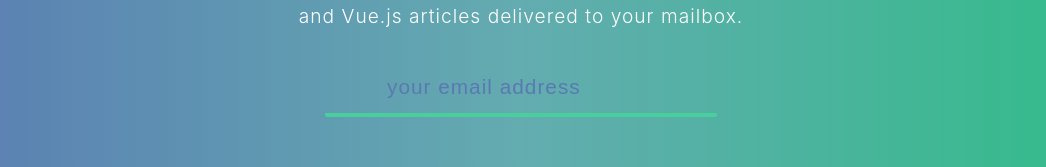
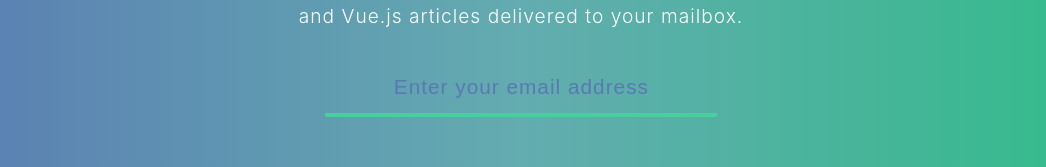
Before and after one commit to dxphilo/weekly-vue, a Vue app: page / in a window 1280 px wide. Shown: the part 437-604 px from the top of the page, without its empty margins (119-1165 px from the left). Built offline with nearby package versions, Linux system fonts and the light colour scheme; the HTML template or start-up script is replaced by a standard one.

Commit message:
update changes
little change

```diff
--- a/src/App.vue
+++ b/src/App.vue
@@ -14,7 +14,7 @@
         <form @submit.prevent="emailSub">
           <input
             type="email"
-            placeholder="your email address"
+            placeholder=" Enter your email address"
             v-model="email"
             required
           />
```
